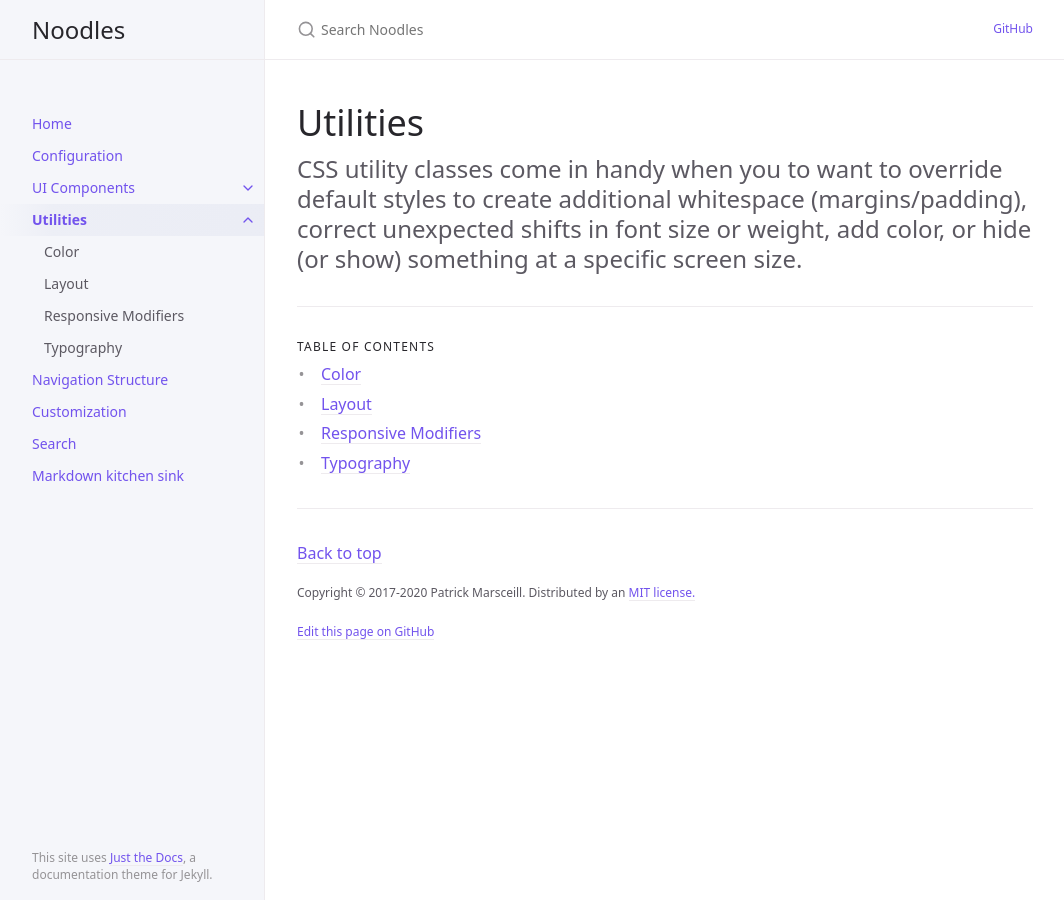
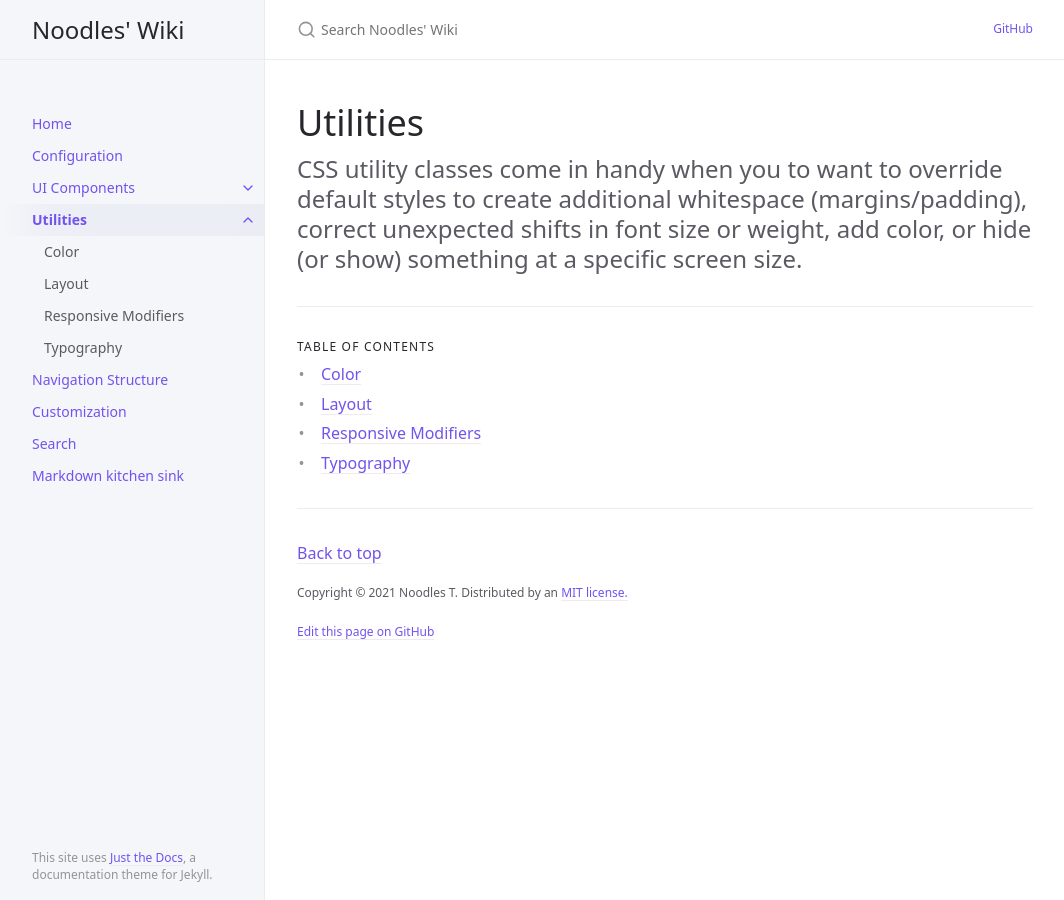
Before and after one commit to justunow/justunow.github.io, a Jekyll site: the page built from docs/utilities/utilities.md, in a window 1280 px wide. Shown: the whole page, without its empty margins (107-1171 px from the left). Built offline with Jekyll 4.4.1, drawn with Linux system fonts in a browser that asks for light colours.

Commit message:
some configs on wiki

```diff
--- a/_config.yml
+++ b/_config.yml
@@ -13,7 +13,7 @@
 # you will see them accessed via {{ site.title }}, {{ site.github_repo }}, and so on.
 # You can create any custom variable you would like, and they will be accessible
 # in the templates via {{ site.myvariable }}.
-title: Noodles
+title: Noodles' Wiki
 description: Noodles' Wiki
 baseurl: "" # the subpath of your site, e.g. /blog
 url: "https://justunow.github.io" # the base hostname & protocol for your site, e.g. http://example.com
@@ -81,7 +81,7 @@ nav_sort: case_sensitive # Capital letters sorted before lowercase
 back_to_top: true
 back_to_top_text: "Back to top"
 
-footer_content: "Copyright &copy; 2017-2020 Patrick Marsceill. Distributed by an <a href=\"https://github.com/pmarsceill/just-the-docs/tree/master/LICENSE.txt\">MIT license.</a>"
+footer_content: "Copyright &copy; 2021 Noodles T. Distributed by an <a href=\"https://github.com/justunow/justunow.github.io/blob/main/LICENSE.txt\">MIT license.</a>"
 
 # Footer last edited timestamp
 last_edit_timestamp: true # show or hide edit time - page must have `last_modified_date` defined in the frontmatter
```
Also changed, not shown: index.md (+10 -10 lines), LICENSE.txt.
